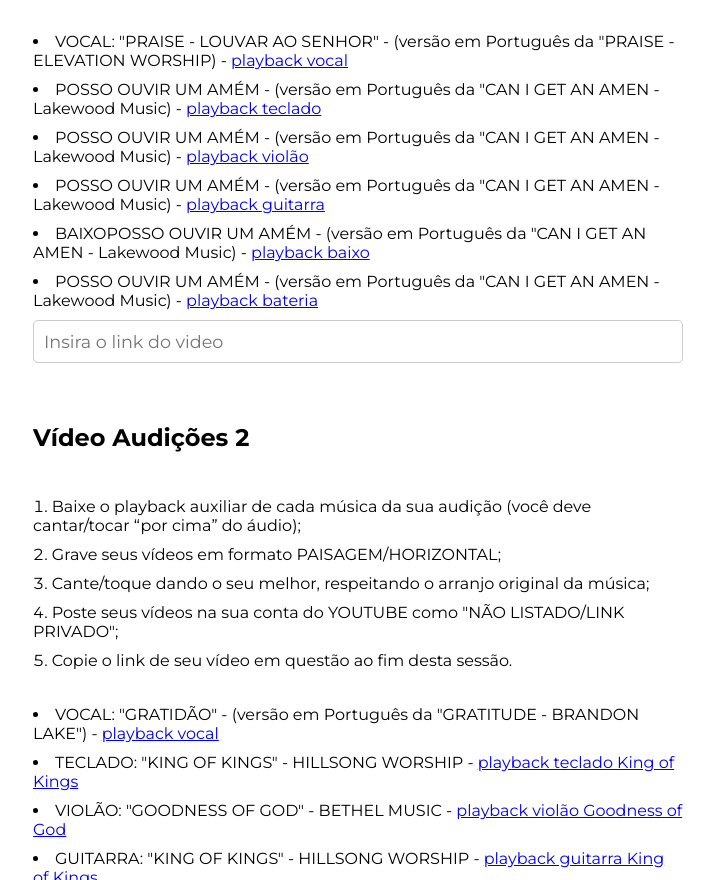
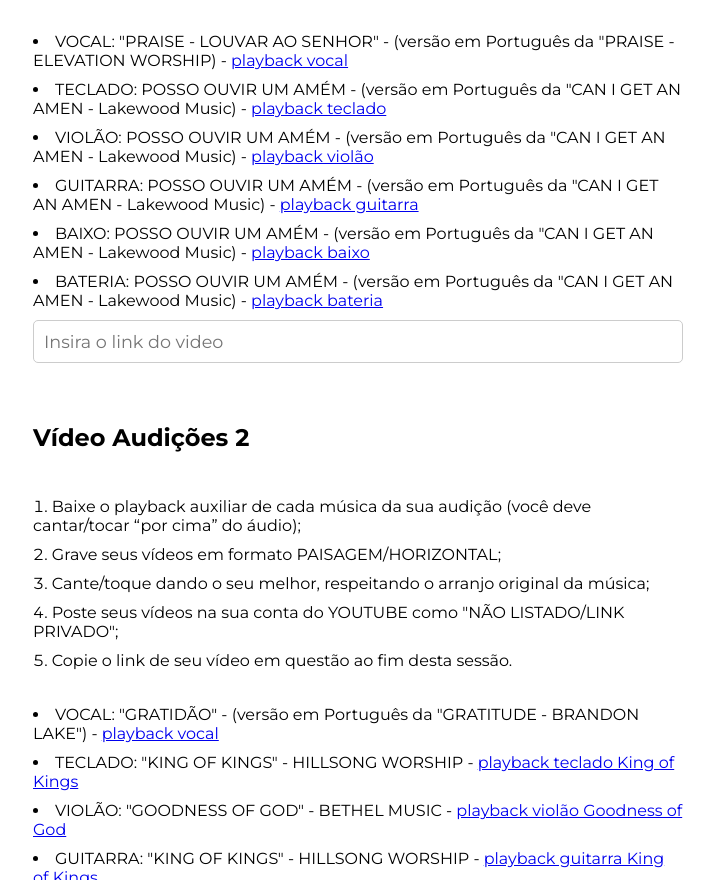
Before and after one commit to ibnchurch/forms, a plain HTML site: page louvor/index.html in a window 1280 px wide. Shown: the part 2334-3214 px from the top of the page, without its empty margins (282-996 px from the left). Drawn offline with nearby package versions, Linux system fonts and the light colour scheme.

Commit message:
fix text changes

```diff
--- a/louvor/index.html
+++ b/louvor/index.html
@@ -263,7 +263,7 @@
                   </a>
                 </li>
                 <li>
-                  POSSO OUVIR UM AMÉM - (versão em Português da "CAN I GET AN AMEN - Lakewood Music) -
+                  TECLADO: POSSO OUVIR UM AMÉM - (versão em Português da "CAN I GET AN AMEN - Lakewood Music) -
                   <a
                     href="https://drive.google.com/file/d/15gpNKcZ_Wb8UObdZNci4X7LgkC37dGIf/view"
                     target="new"
@@ -271,7 +271,7 @@
                   </a>
                 </li>
                 <li>
-                  POSSO OUVIR UM AMÉM - (versão em Português da "CAN I GET AN AMEN - Lakewood Music) -
+                  VIOLÃO: POSSO OUVIR UM AMÉM - (versão em Português da "CAN I GET AN AMEN - Lakewood Music) -
                   <a
                     href="https://drive.google.com/file/d/11DoXIYhzyUSqUo8PaNQF8s7JiRhYpFhX/view"
                     target="new"
@@ -279,7 +279,7 @@
                   </a>
                 </li>
                 <li>
-                  POSSO OUVIR UM AMÉM - (versão em Português da "CAN I GET AN AMEN - Lakewood Music) -
+                  GUITARRA: POSSO OUVIR UM AMÉM - (versão em Português da "CAN I GET AN AMEN - Lakewood Music) -
                   <a
                     href="https://drive.google.com/file/d/1O_moTlhZeTu11cTqE2D7lEsbfxTUv7s2/view"
                     target="new"
@@ -287,7 +287,7 @@
                   </a>
                 </li>
                 <li>
-                  BAIXOPOSSO OUVIR UM AMÉM - (versão em Português da "CAN I GET AN AMEN - Lakewood Music) -
+                  BAIXO: POSSO OUVIR UM AMÉM - (versão em Português da "CAN I GET AN AMEN - Lakewood Music) -
                   <a
                     href="https://drive.google.com/file/d/1Tpl3YPaPdYeG7SBk9I94SGgpZ9cfYtdH/view"
                     target="new"
@@ -295,7 +295,7 @@
                   </a>
                 </li>
                 <li>
-                  POSSO OUVIR UM AMÉM - (versão em Português da "CAN I GET AN AMEN - Lakewood Music) -
+                  BATERIA: POSSO OUVIR UM AMÉM - (versão em Português da "CAN I GET AN AMEN - Lakewood Music) -
                   <a
                     href="https://drive.google.com/file/d/1Ay0waZESJA9y-FgwjQKY_0IWqvBwCohh/view"
                     target="new"
```
